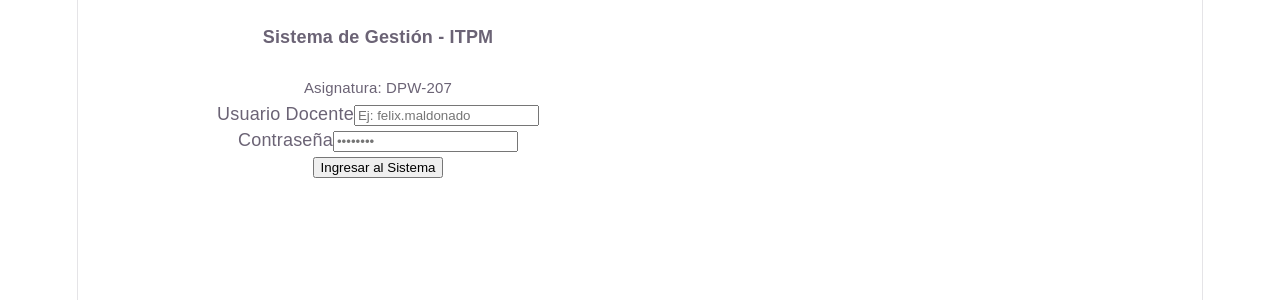
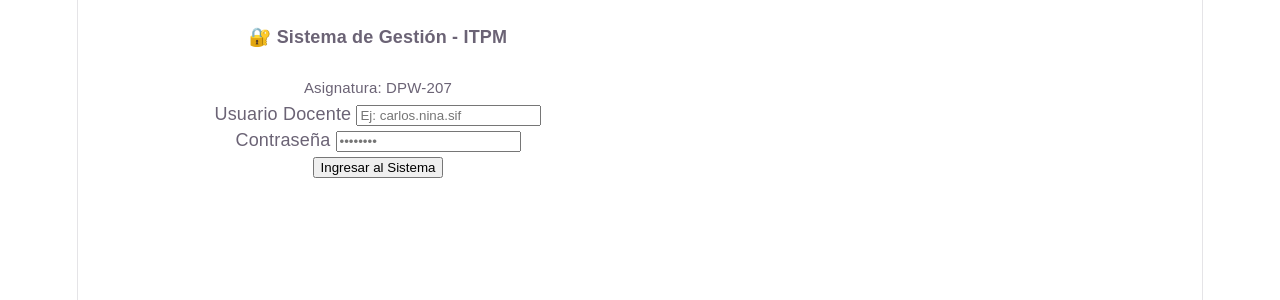
Before and after one commit to carlos-sif/app--vue, a Vue app: page / in a window 1280 px wide. Shown: the top 300 px of the page. Built offline with nearby package versions, Linux system fonts and the light colour scheme.

Commit message:
user-pswrd-02

```diff
--- a/src/App.vue
+++ b/src/App.vue
@@ -1,5 +1,6 @@
 <script setup lang="ts">
 import { ref } from 'vue';
+
 // 1. CONTRATOS DE TIPADO (TypeScript Estricto)
 interface Producto {
   id: number;
@@ -7,53 +8,80 @@
   precio: number;
   stock: number;
 }
+
 // 2. ESTADO REACTIVO (Memoria RAM)
 const isAuthenticated = ref<boolean>(false);
 const username = ref<string>('');
 const password = ref<string>('');
 const errorMessage = ref<string>('');
+
 // 3. DATOS DEL ALMACÉN
 const listaProductos: Producto[] = [
   { id: 101, nombre: "Teclado Mecánico RGB", precio: 250, stock: 12 },
   { id: 102, nombre: "Mouse Óptico Inalámbrico", precio: 110, stock: 20 },
   { id: 103, nombre: "Monitor Gamer 24' 144Hz", precio: 1450, stock: 5 }
 ];
+
 // 4. LÓGICA DE CONTROL DE ACCESO
 const handleLogin = (): void => {
-if (username.value === 'felix.maldonado' && password.value === 'itpm2026') {
+  if (
+    username.value === 'felix.maldonado' &&
+    password.value === 'itpm2026'
+  ) {
     isAuthenticated.value = true;
     errorMessage.value = '';
   } else {
-errorMessage.value = '❌ Credenciales incorrectas. Intente de nuevo, colega.';
+    errorMessage.value =
+      '❌ Credenciales incorrectas. Intente de nuevo, colega.';
   }
 };
+
 const handleLogout = (): void => {
   isAuthenticated.value = false;
   username.value = '';
   password.value = '';
 };
 </script>
+
 <template>
-<div class="container mt-5" style="font-family: sans-serif; max-width: 600px;">
-<div v-if="!isAuthenticated" class="card shadow border-0">
+  <div
+    class="container d-flex justify-content-center align-items-center"
+    style="font-family: sans-serif; min-height: 100vh;"
+  >
+
+    <!-- LOGIN -->
+    <div
+      v-if="!isAuthenticated"
+      class="card shadow border-0"
+      style="width: 600px;"
+    >
       <div class="card-header bg-dark text-white text-center py-3">
-<h4 class="mb-0"> Sistema de Gestión - ITPM</h4>
+        <h4 class="mb-0">🔐 Sistema de Gestión - ITPM</h4>
         <small class="text-muted">Asignatura: DPW-207</small>
       </div>
+
       <div class="card-body p-4">
         <form @submit.prevent="handleLogin">
+
           <div class="mb-3">
-<label class="form-label fw-bold">Usuario Docente</label>
+            <label class="form-label fw-bold">
+              Usuario Docente
+            </label>
+
             <input
               v-model="username"
               type="text"
               class="form-control"
-placeholder="Ej: felix.maldonado"
+              placeholder="Ej: carlos.nina.sif"
               required
             />
           </div>
+
           <div class="mb-3">
-<label class="form-label fw-bold">Contraseña</label>
+            <label class="form-label fw-bold">
+              Contraseña
+            </label>
+
             <input
               v-model="password"
               type="password"
@@ -63,49 +91,77 @@
             />
           </div>
 
-<div v-if="errorMessage" class="alert alert-danger py-2 text-center small mb-
-3">
-
+          <div
+            v-if="errorMessage"
+            class="alert alert-danger py-2 text-center small mb-3"
+          >
             {{ errorMessage }}
           </div>
-<button type="submit" class="btn btn-primary w-100 fw-bold py-2 shadow-sm">
+
+          <button
+            type="submit"
+            class="btn btn-primary w-100 fw-bold py-2 shadow-sm"
+          >
             Ingresar al Sistema
           </button>
+
         </form>
       </div>
     </div>
-<div v-else class="card shadow border-0">
-<div class="card-header bg-success text-white d-flex justify-content-between
-align-items-center py-3">
-<h5 class="mb-0"> Panel de Almacén - Activo</h5>
-<button @click="handleLogout" class="btn btn-sm btn-light fw-bold shadow-sm">
+
+    <!-- PANEL -->
+    <div
+      v-else
+      class="card shadow border-0"
+      style="width: 700px;"
+    >
+      <div
+        class="card-header bg-success text-white d-flex justify-content-between align-items-center py-3"
+      >
+        <h5 class="mb-0">🚀 Panel de Almacén - Activo</h5>
+
+        <button
+          @click="handleLogout"
+          class="btn btn-sm btn-light fw-bold shadow-sm"
+        >
           Salir
         </button>
       </div>
+
       <div class="card-body p-4 text-center">
-<h4 class="text-success fw-bold">¡Bienvenido, Lic. Félix Maldonado!</h4>
-<p class="text-muted small">Control de Inventarios en Tiempo Real</p>
+
+        <h4 class="text-success fw-bold">
+          ¡Bienvenido, Lic. Félix Maldonado!
+        </h4>
+
+        <p class="text-muted small">
+          Control de Inventarios en Tiempo Real
+        </p>
+
         <hr />
+
         <ul class="list-group list-group-flush text-start">
           <li
             v-for="p in listaProductos"
             :key="p.id"
-
-class="list-group-item d-flex justify-content-between align-items-center py-
-3"
-
+            class="list-group-item d-flex justify-content-between align-items-center py-3"
           >
             <div>
               <span class="fw-bold">{{ p.nombre }}</span>
               <br />
-<small class="text-muted">ID: {{ p.id }}</small>
+              <small class="text-muted">
+                ID: {{ p.id }}
+              </small>
             </div>
+
             <span class="badge bg-dark rounded-pill">
               Bs. {{ p.precio }} | Stock: {{ p.stock }} pzas.
             </span>
           </li>
         </ul>
+
       </div>
     </div>
+
   </div>
 </template>
```
Lines whose indentation alone changed are shown as unchanged.
